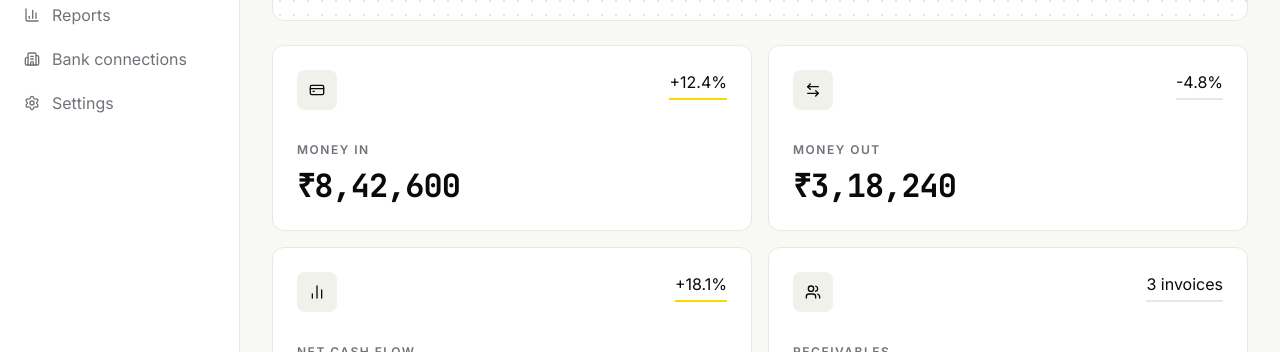
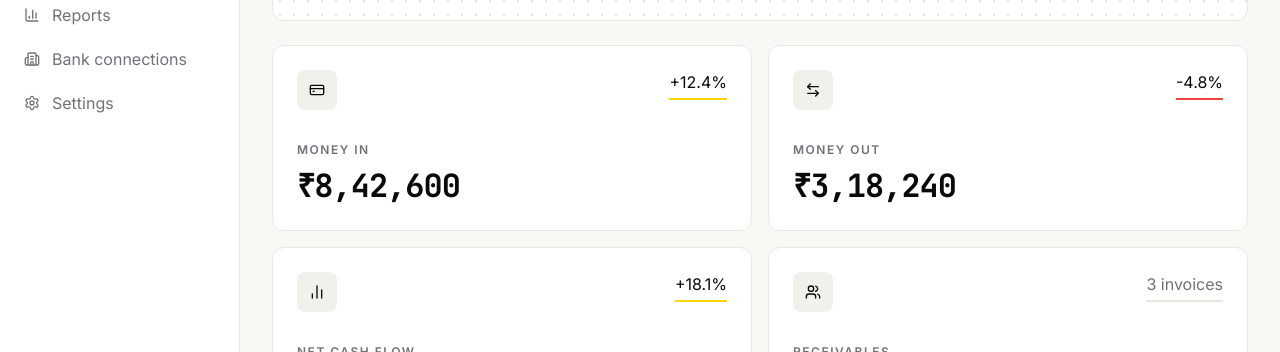
Before and after one commit to website-vikreta/finance.websitevikreta.com, a Next.js app: page /dashboard in a window 1280 px wide. Shown: the part 257-609 px from the top of the page. Built offline with nearby package versions, Linux system fonts and the light colour scheme.

Commit message:
feat(dashboard): own the KPI card type and support counts and negative badges
Co-Authored-By: Claude Opus 5.5 <noreply@anthropic.com>

```diff
--- a/components/dashboard/kpi-card.tsx
+++ b/components/dashboard/kpi-card.tsx
@@ -1,7 +1,17 @@
 import { ArrowLeftRight, BarChart2, CreditCard, Users } from "lucide-react";
 import { formatINR } from "@/lib/format";
-import type { KPICardData } from "@/lib/mock-data";
 import { cn } from "@/lib/utils";
+
+export interface KPICardData {
+  id: string;
+  label: string;
+  /** Rupees, or a plain count when `isCount` is set. */
+  amount: number;
+  isCount?: boolean;
+  badgeText: string;
+  badgeType: "positive" | "negative" | "neutral";
+  iconName: "credit-card" | "arrow-left-right" | "bar-chart-2" | "users";
+}
 
 const icons = {
   "credit-card": CreditCard,
@@ -21,8 +31,10 @@ export function KPICard({ card }: { card: KPICardData }) {
         </div>
         <span
           className={cn(
-            "text-caption border-b-2 pb-1 text-right text-foreground",
-            card.badgeType === "positive" ? "border-primary" : "border-border",
+            "text-caption border-b-2 pb-1 text-right",
+            card.badgeType === "positive" && "border-primary text-foreground",
+            card.badgeType === "negative" && "border-destructive text-foreground",
+            card.badgeType === "neutral" && "border-border text-muted-foreground",
           )}
         >
           {card.badgeText}
@@ -32,7 +44,7 @@ export function KPICard({ card }: { card: KPICardData }) {
       <div className="mt-8 min-w-0">
         <p className="text-eyebrow text-muted-foreground">{card.label}</p>
         <p className="mt-2 truncate font-mono text-title-lg tabular-nums text-foreground sm:text-display-sm">
-          {formatINR(card.amount)}
+          {card.isCount ? card.amount : formatINR(card.amount)}
         </p>
       </div>
     </section>
```
